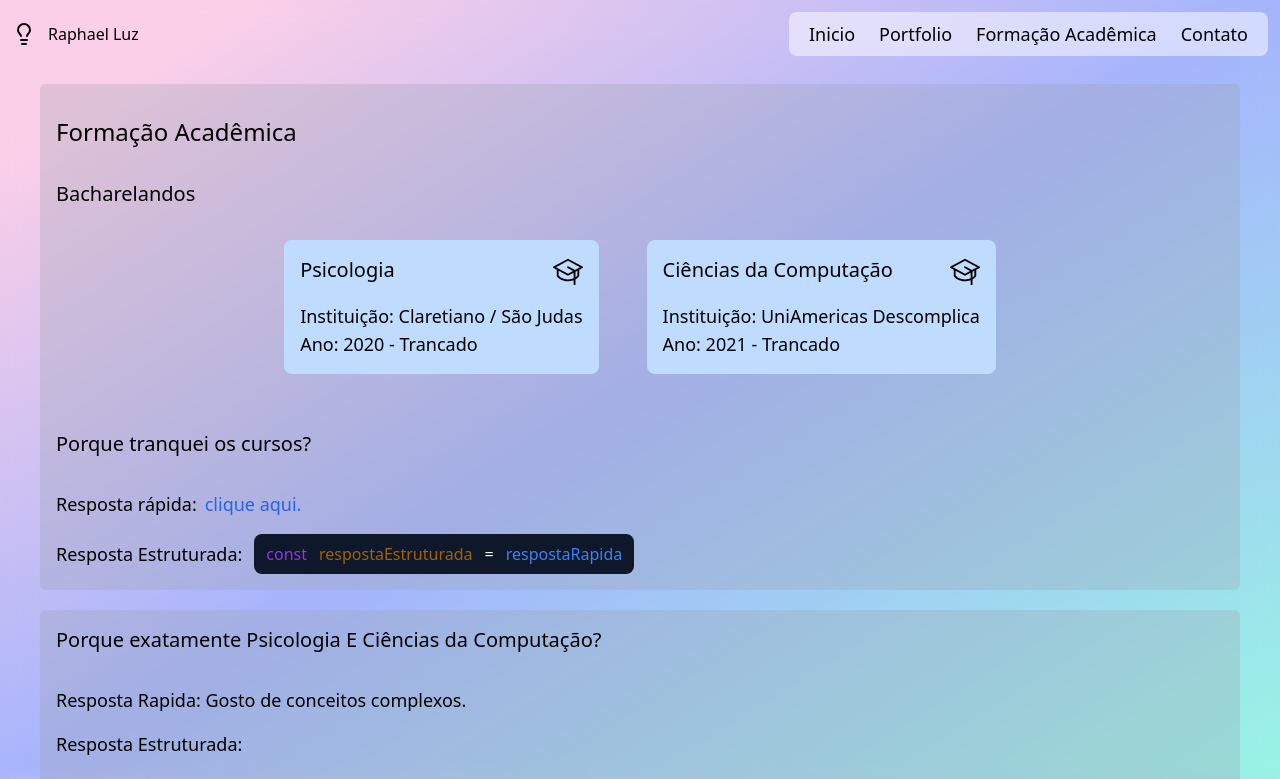
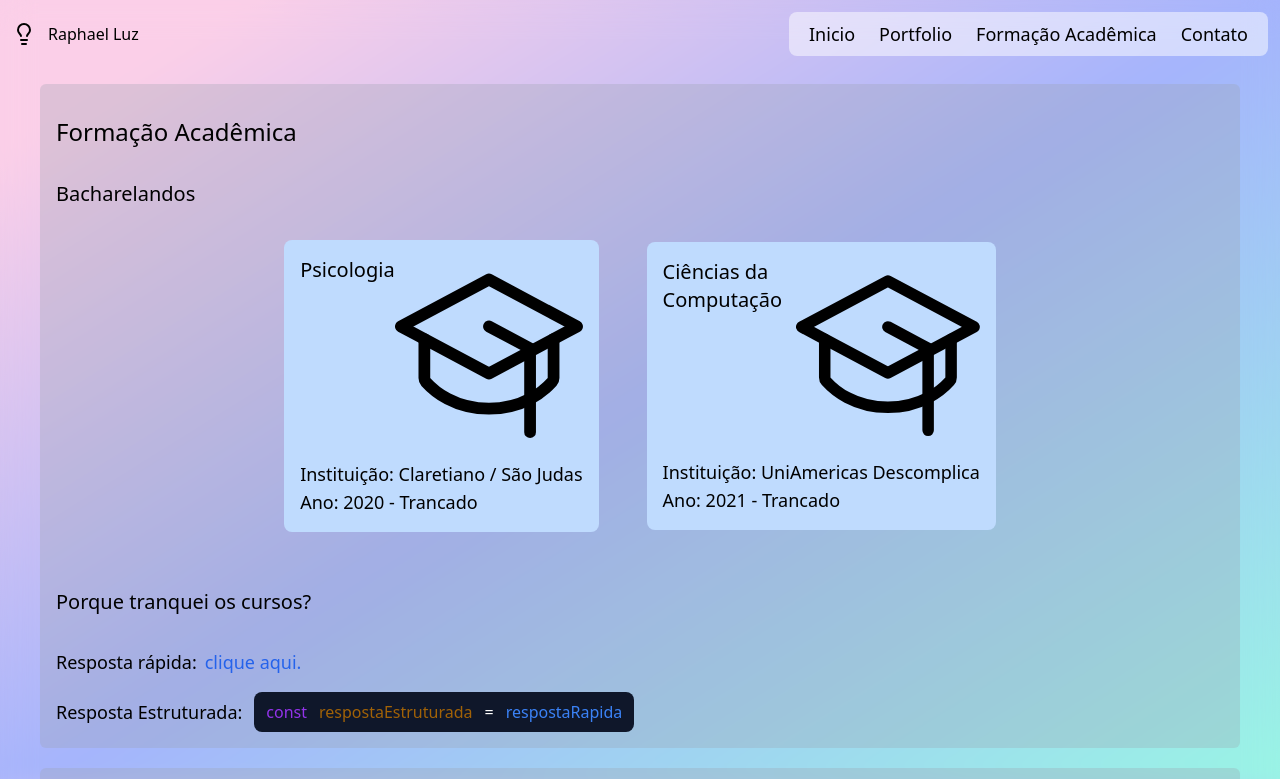
Before and after one commit to HiImVOID/raphaelluz, a Next.js app: page /formacao-academica in a window 1280 px wide. Shown: the top 779 px of the page. Built offline with nearby package versions, Linux system fonts and the light colour scheme.

Commit message:
change svg method

```diff
--- a/src/app/formacao-academica/page.tsx
+++ b/src/app/formacao-academica/page.tsx
@@ -21,12 +21,39 @@ export default function FormacaoAcademicaPage() {
 					<div className='p-4 bg-blue-200 rounded-lg'>
 						<Paragraph.Subtitle className='flex justify-between'>
 							Psicologia
-							<Image
-								src={Cap}
-								width={30}
-								height={30}
-								alt='Cap'
-							/>
+							<svg
+								xmlns='http://www.w3.org/2000/svg'
+								viewBox='0 0 256 256'>
+								<rect
+									width='256'
+									height='256'
+									fill='none'
+								/>
+								<polygon
+									points='8 96 128 32 248 96 128 160 8 96'
+									fill='none'
+									stroke='currentColor'
+									strokeLinecap='round'
+									strokeLinejoin='round'
+									strokeWidth='16'
+								/>
+								<polyline
+									points='128 96 184 125.87 184 240'
+									fill='none'
+									stroke='currentColor'
+									strokeLinecap='round'
+									strokeLinejoin='round'
+									strokeWidth='16'
+								/>
+								<path
+									d='M216,113.07v53.22a8,8,0,0,1-2,5.31c-11.3,12.59-38.9,36.4-86,36.4s-74.68-23.81-86-36.4a8,8,0,0,1-2-5.31V113.07'
+									fill='none'
+									stroke='currentColor'
+									stroke-linecap='round'
+									stroke-linejoin='round'
+									stroke-width='16'
+								/>
+							</svg>
 						</Paragraph.Subtitle>
 						<Paragraph.Content>
 							Instituição: Claretiano / São Judas
@@ -38,12 +65,39 @@ export default function FormacaoAcademicaPage() {
 					<div className='p-4 bg-blue-200 rounded-lg'>
 						<Paragraph.Subtitle className='flex justify-between'>
 							Ciências da Computação
-							<Image
-								src={Cap}
-								width={30}
-								height={30}
-								alt='Cap'
-							/>
+							<svg
+								xmlns='http://www.w3.org/2000/svg'
+								viewBox='0 0 256 256'>
+								<rect
+									width='256'
+									height='256'
+									fill='none'
+								/>
+								<polygon
+									points='8 96 128 32 248 96 128 160 8 96'
+									fill='none'
+									stroke='currentColor'
+									stroke-linecap='round'
+									stroke-linejoin='round'
+									stroke-width='16'
+								/>
+								<polyline
+									points='128 96 184 125.87 184 240'
+									fill='none'
+									stroke='currentColor'
+									stroke-linecap='round'
+									stroke-linejoin='round'
+									stroke-width='16'
+								/>
+								<path
+									d='M216,113.07v53.22a8,8,0,0,1-2,5.31c-11.3,12.59-38.9,36.4-86,36.4s-74.68-23.81-86-36.4a8,8,0,0,1-2-5.31V113.07'
+									fill='none'
+									stroke='currentColor'
+									stroke-linecap='round'
+									stroke-linejoin='round'
+									stroke-width='16'
+								/>
+							</svg>
 						</Paragraph.Subtitle>
 						<Paragraph.Content>
 							Instituição: UniAmericas Descomplica
```
